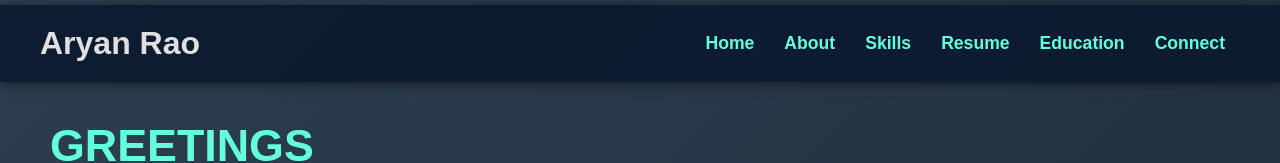
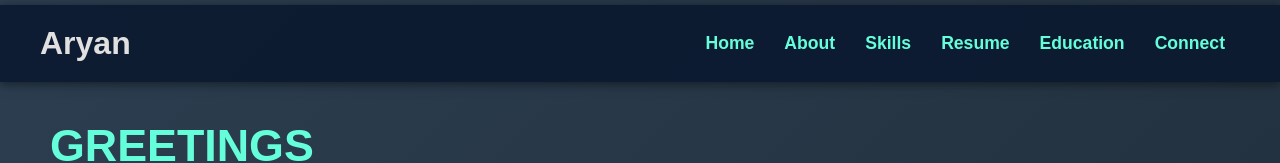
Before and after one commit to Code-with-AY/Code-With-AY, a plain HTML site: page index.html in a window 1280 px wide. Shown: the top 163 px of the page. Drawn offline with Linux system fonts and the light colour scheme.

Commit message:
Update index.html

```diff
--- a/index.html
+++ b/index.html
@@ -241,7 +241,7 @@
 </head>
 <body>
   <header class="header">
-    <h1>Aryan Rao</h1>
+    <h1>Aryan </h1>
     <nav aria-label="Main Navigation">
       <ul>
         <li style="--i: 1;"><a href="#home">Home</a></li>
```
